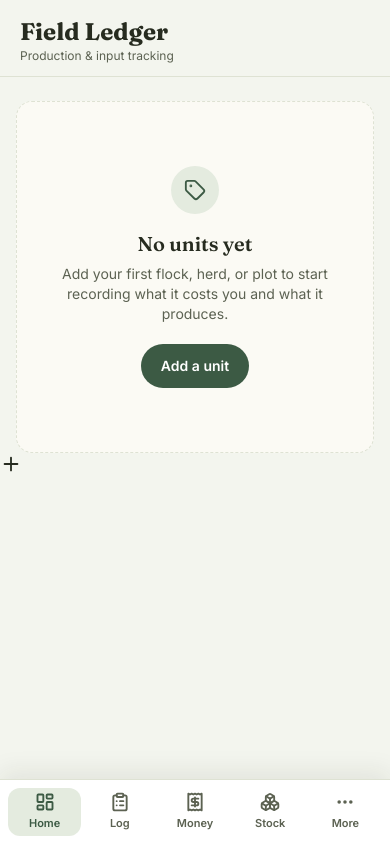
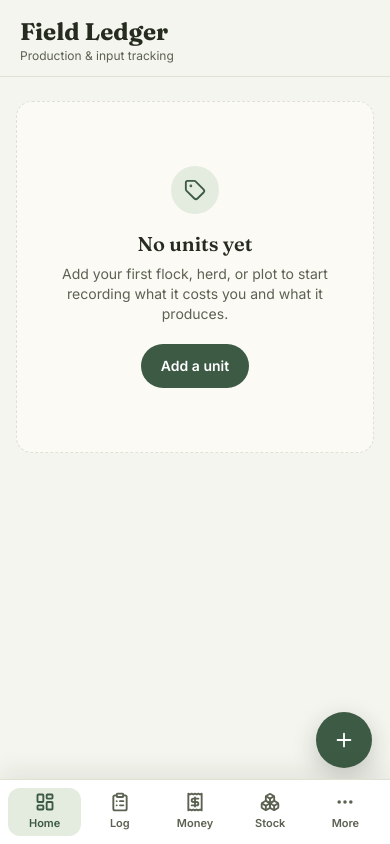
Before and after one commit to makosa-irvin/farm-mvp-app, a React (Vite) app: page / in a window 390 px wide. Built offline with nearby package versions, Linux system fonts and the light colour scheme.

Commit message:
Style mobile quick actions and responsive controls

```diff
--- a/src/index.css
+++ b/src/index.css
@@ -47,12 +47,13 @@ button[class*="hover:bg-black/5"] {
   justify-content: center;
 }
 
+.mobile-quick-actions { display: none; }
+
 @media (max-width: 639px) {
   .farm-app {
     padding-bottom: calc(76px + env(safe-area-inset-bottom));
   }
 
-  /* Stack form fields rather than squeezing desktop grids onto a phone. */
   .farm-app form .grid-cols-2,
   .farm-app form .grid-cols-3 {
     grid-template-columns: 1fr !important;
@@ -78,6 +79,62 @@ button[class*="hover:bg-black/5"] {
     padding-left: 16px;
     padding-right: 16px;
   }
+
+  .mobile-quick-actions {
+    position: fixed;
+    right: 18px;
+    bottom: calc(76px + env(safe-area-inset-bottom));
+    z-index: 45;
+    display: flex;
+    flex-direction: column;
+    align-items: flex-end;
+    gap: 10px;
+  }
+
+  .mobile-quick-actions__fab {
+    width: 56px;
+    height: 56px;
+    display: inline-flex;
+    align-items: center;
+    justify-content: center;
+    border: 0;
+    border-radius: 50%;
+    background: var(--forest);
+    color: #fff;
+    box-shadow: 0 8px 24px rgba(38, 43, 31, 0.22);
+  }
+
+  .mobile-quick-actions__menu {
+    display: flex;
+    flex-direction: column;
+    gap: 6px;
+    min-width: 150px;
+    padding: 6px;
+    border: 1px solid var(--line);
+    border-radius: 16px;
+    background: var(--surface);
+    box-shadow: 0 14px 36px rgba(38, 43, 31, 0.16);
+  }
+
+  .mobile-quick-actions__menu button {
+    min-height: 44px;
+    display: flex;
+    align-items: center;
+    gap: 10px;
+    padding: 10px 12px;
+    border: 0;
+    border-radius: 10px;
+    background: transparent;
+    color: var(--ink);
+    font-size: 14px;
+    font-weight: 600;
+    text-align: left;
+  }
+
+  .mobile-quick-actions__menu button:hover,
+  .mobile-quick-actions__menu button:focus-visible {
+    background: var(--bg);
+  }
 }
 
 @media (prefers-reduced-motion: reduce) {
```
